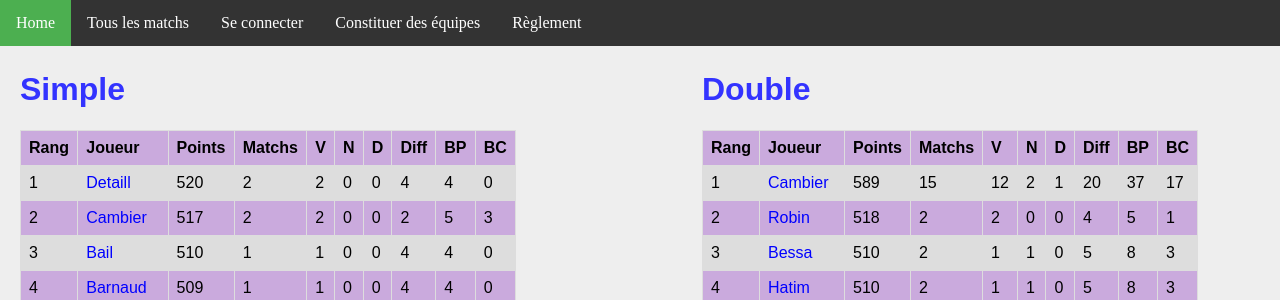
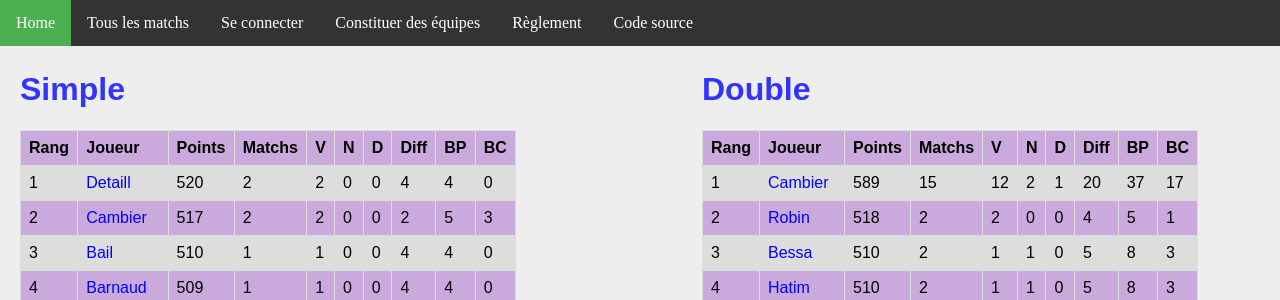
Before and after one commit to fandejuni/fifa, a Django app: page / in a window 1280 px wide. Shown: the top 300 px of the page. Run offline with Django 3.2, Linux system fonts and the light colour scheme; data comes from the database, SQL or seed files in the repository.

Commit message:
Added source

```diff
--- a/ranking/templates/base.html
+++ b/ranking/templates/base.html
@@ -23,6 +23,7 @@
 
     <li><a href="{% url 'team'%}" class="menu">Constituer des équipes</a></li>
     <li><a href="{% url 'reglement'%}" class="menu">Règlement</a></li>
+    <li><a href="https://github.com/fandejuni/fifa/" class="menu">Code source</a></li>
 
 </ul>
 
```
